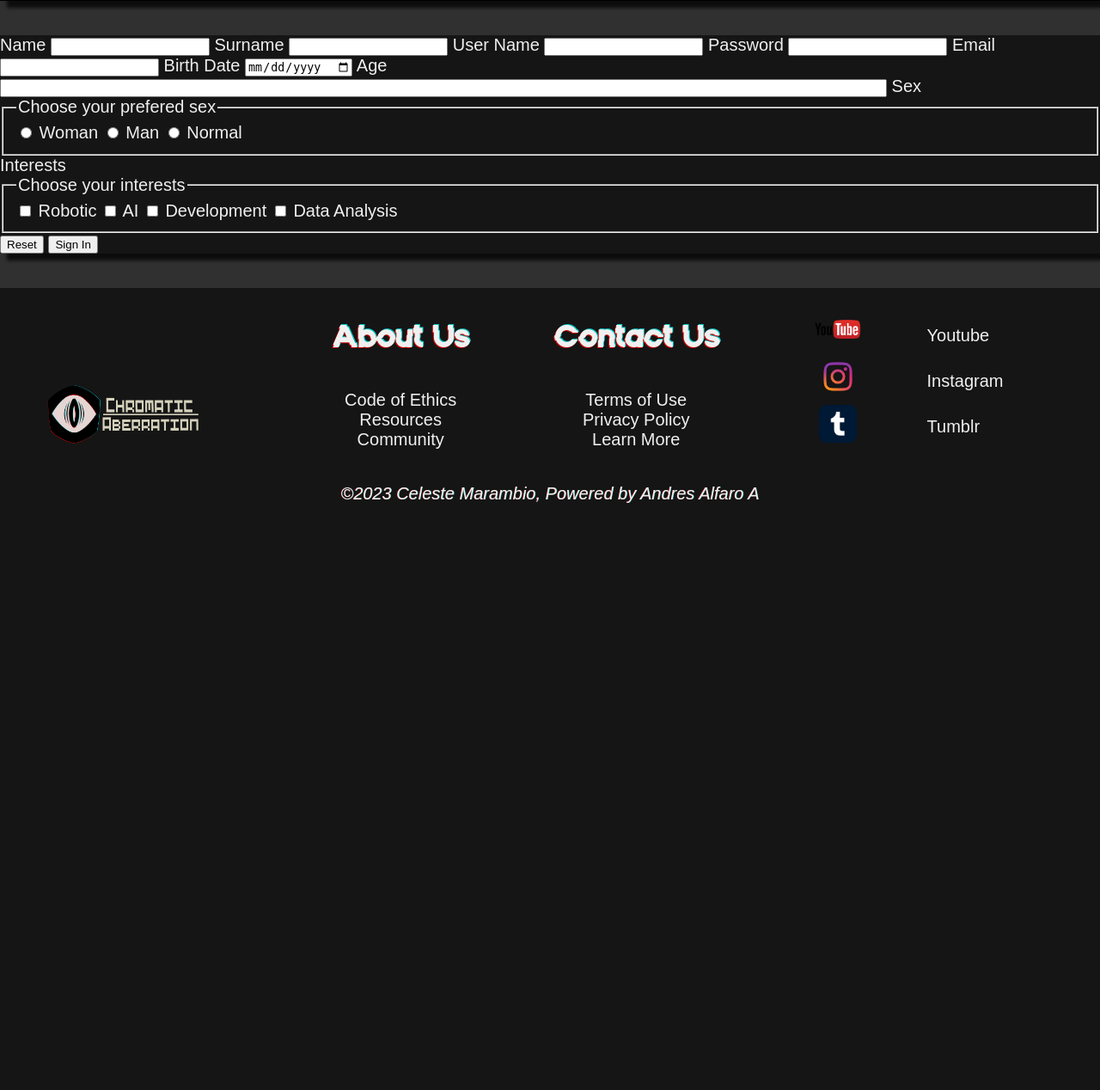
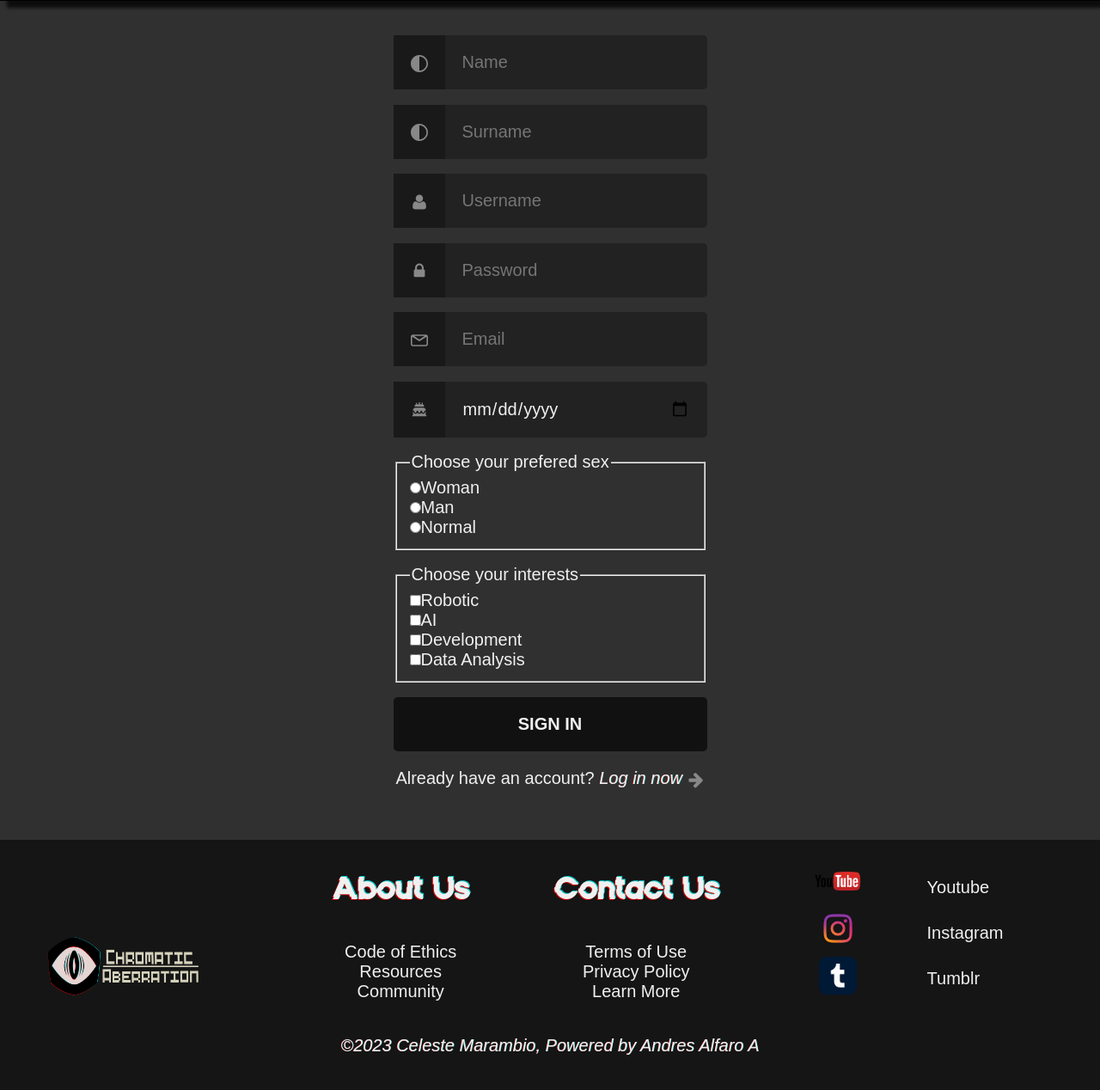
Before and after one commit to MauricioSarmientoM/Chrabe, a PHP site: page /signin.html in a window 1280 px wide. Shown: the part 459-1727 px from the top of the page at 86% size. Before the commit the page ends 1044 px from the top, so only its background shows below. Run offline with PHP 8.4, Linux system fonts and the light colour scheme.

Commit message:
v0.2.4 Almost finishing the sign in

```diff
--- a/css/login.css
+++ b/css/login.css
@@ -3,108 +3,13 @@
     --mainText: #f0f0f0;
     --transBG: rgba(10, 10, 10, 0.7);
     font-size: 20px;
-}
 
-/* config.css */
-
-:root {
     --baseColor: #888;
-}
-
-.grid {
-  inline-size: 90%;
-  margin-inline: auto;
-  max-inline-size: 20rem;
-}
-
-/* helpers/hidden.css */
-
-.hidden {
-  border: 0;
-  clip: rect(0 0 0 0);
-  height: 1px;
-  margin: -1px;
-  overflow: hidden;
-  padding: 0;
-  position: absolute;
-  width: 1px;
-}
-
-/* helpers/icon.css */
-
-:root {
-  --iconFill: var(--baseColor);
-}
-
-.icons {
-  display: none;
-}
-
-.icon {
-  block-size: 1em;
-  display: inline-block;
-  fill: var(--iconFill);
-  inline-size: 1em;
-  vertical-align: middle;
-}
-
-/* layout/base.css */
-
-:root {
     --bodyColor: var(--baseColor);
     --bodyFontWeight: 400;
     --bodyLineHeight: 1.5;
-}
-
-/* modules/anchor.css */
-
-:root {
     --anchorColor: #eee;
-}
-
-/* modules/form.css */
-
-:root {
     --formGap: 0.875rem;
-}
-
-input {
-  background-image: none;
-  border: 0;
-  color: inherit;
-  font: inherit;
-  margin: 0;
-  outline: 0;
-  padding: 0;
-  transition: background-color 0.3s;
-}
-
-input[type="submit"] {
-  cursor: pointer;
-}
-
-.form {
-  display: grid;
-  gap: var(--formGap);
-}
-
-.form input[type="password"],
-.form input[type="text"],
-.form input[type="submit"] {
-  inline-size: 100%;
-}
-
-.form__field {
-  display: flex;
-}
-
-.form__input {
-  flex: 1;
-}
-
-/* modules/login.css */
-
-:root {
     --loginBorderRadus: 0.25rem;
 
     --loginInputBackgroundColor: #222;
@@ -117,36 +22,110 @@ input[type="submit"] {
     --loginSubmitHoverBackgroundColor: #f0f0f0;
     --loginSubmitHoverColor: #222;
 }
-
-.login label,
+.hidden {
+  border: 0;
+  clip: rect(0 0 0 0);
+  height: 1px;
+  margin: -1px;
+  overflow: hidden;
+  padding: 0;
+  position: absolute;
+  width: 1px;
+}
+.icons {
+  display: none;
+}
+.icon {
+  block-size: 1em;
+  display: inline-block;
+  fill: var(--baseColor);
+  inline-size: 1em;
+  vertical-align: middle;
+}
+input {
+  background-image: none;
+  border: 0;
+  color: inherit;
+  font: inherit;
+  margin: 0;
+  outline: 0;
+  padding: 0;
+  transition: background-color 0.3s;
+}
+input[type="submit"],
+input[type="reset"]{
+  cursor: pointer;
+}
+.form {
+  display: grid;
+  gap: var(--formGap);
+}
+.login input[type="email"],
+.login input[type="password"],
 .login input[type="text"],
+.login input[type="number"],
+.login input[type="date"],
+.login input[type="reset"],
+.login input[type="submit"] {
+  inline-size: 100%;
+}
+.form__field {
+  display: flex;
+}
+.form__input {
+  flex: 1;
+}
+.login input[type="email"],
 .login input[type="password"],
+.login input[type="text"],
+.login input[type="number"],
+.login input[type="date"],
+.login input[type="reset"],
 .login input[type="submit"] {
   border-radius: var(--loginBorderRadus);
   padding: 1rem;
 }
 
-.login label {
+.asidelabel {
   background-color: var(--loginLabelBackgroundColor);
-  border-bottom-right-radius: 0;
-  border-top-right-radius: 0;
-  padding-inline: 1.25rem;
+  border-radius: 0.25rem, 0, 0, 5px;
+  padding: 1rem;
 }
 
+.login input[type="email"],
 .login input[type="password"],
-.login input[type="text"] {
+.login input[type="text"],
+.login input[type="number"],
+.login input[type="date"],
+.login input[type="radio"],
+.login input[type="checkbox"] {
   background-color: var(--loginInputBackgroundColor);
   border-bottom-left-radius: 0;
   border-top-left-radius: 0;
 }
 
+.login input[type="email"]:focus,
+.login input[type="email"]:hover,
 .login input[type="password"]:focus,
 .login input[type="password"]:hover,
 .login input[type="text"]:focus,
-.login input[type="text"]:hover {
+.login input[type="text"]:hover,
+.login input[type="number"]:focus,
+.login input[type="number"]:hover,
+.login input[type="date"]:focus,
+.login input[type="date"]:hover,
+.login input[type="radio"]:focus,
+.login input[type="radio"]:hover,
+.login input[type="checkbox"]:focus,
+.login input[type="checkbox"]:hover,
+.login input[type="password"]:focus,
+.login input[type="password"]:hover,
+.login input[type="email"]:focus,
+.login input[type="email"]:hover {
   background-color: var(--loginInputHoverBackgroundColor);
 }
 
+.login input[type="reset"],
 .login input[type="submit"] {
     background-color: var(--loginSubmitBackgroundColor);
     color: var(--loginSubmitColor);
@@ -155,6 +134,8 @@ input[type="submit"] {
     transition: 0.3s ease-in-out;
 }
 
+.login input[type="reset"]:focus,
+.login input[type="reset"]:hover,
 .login input[type="submit"]:focus,
 .login input[type="submit"]:hover {
     color: var(--loginSubmitHoverColor);
--- a/signin.html
+++ b/signin.html
@@ -6,8 +6,35 @@
         <meta name = "description" content = "Chromatic Aberration main page. Get to know the last new about our games and updates, Talk with the comumnity and share moments!"/>
         <link rel = "icon" href = "./src/chromaber.png" type = "image/png" />
         <link rel = "stylesheet" href = "./css/generalstyling.css"/>
-        <!--link rel = "stylesheet" href = "./css/main.css"/-->
+        <link rel = "stylesheet" href = "./css/login.css"/>
         <title>Chromatic Aberration</title>
+        <svg xmlns="http://www.w3.org/2000/svg" class="icons">
+            <symbol id="icon-arrow-right" viewBox="0 0 1792 1792">
+                <path d="M1600 960q0 54-37 91l-651 651q-39 37-91 37-51 0-90-37l-75-75q-38-38-38-91t38-91l293-293H245q-52 0-84.5-37.5T128 1024V896q0-53 32.5-90.5T245 768h704L656 474q-38-36-38-90t38-90l75-75q38-38 90-38 53 0 91 38l651 651q37 35 37 90z" />
+            </symbol>
+            <symbol id="icon-lock" viewBox="0 0 1792 1792">
+                <path d="M640 768h512V576q0-106-75-181t-181-75-181 75-75 181v192zm832 96v576q0 40-28 68t-68 28H416q-40 0-68-28t-28-68V864q0-40 28-68t68-28h32V576q0-184 132-316t316-132 316 132 132 316v192h32q40 0 68 28t28 68z" />
+            </symbol>
+            <symbol id="icon-user" viewBox="0 0 1792 1792">
+                <path d="M1600 1405q0 120-73 189.5t-194 69.5H459q-121 0-194-69.5T192 1405q0-53 3.5-103.5t14-109T236 1084t43-97.5 62-81 85.5-53.5T538 832q9 0 42 21.5t74.5 48 108 48T896 971t133.5-21.5 108-48 74.5-48 42-21.5q61 0 111.5 20t85.5 53.5 62 81 43 97.5 26.5 108.5 14 109 3.5 103.5zm-320-893q0 159-112.5 271.5T896 896 624.5 783.5 512 512t112.5-271.5T896 128t271.5 112.5T1280 512z" />
+            </symbol>
+            <symbol id = "icon-cake" viewBox="0 0 24 24">
+                <path d="M20.8894 13V14H20.0194C19.2794 14 18.6794 14.6 18.6794 15.35V15.65C18.6794 16.4 18.0794 17 17.3294 17C16.5894 17 15.9894 16.4 15.9894 15.65V15.35C15.9894 14.6 15.3794 14 14.6394 14C13.8994 14 13.2994 14.6 13.2994 15.35V15.65C13.2994 16.4 12.6894 17 11.9494 17C11.2094 17 10.5994 16.4 10.5994 15.65V15.35C10.5994 14.6 9.99938 14 9.25938 14C8.51938 14 7.90938 14.6 7.90938 15.35V15.65C7.90938 16.4 7.30938 17 6.56938 17C5.81938 17 5.21937 16.4 5.21937 15.65V15.33C5.21937 14.59 4.62938 13.99 3.89938 13.98H3.10938V13C3.10938 11.62 4.14938 10.45 5.55938 10.11C5.83938 10.04 6.12938 10 6.43938 10H17.5594C17.8694 10 18.1594 10.04 18.4394 10.11C19.8494 10.45 20.8894 11.62 20.8894 13Z"/>
+                <path d="M18.4405 7.17V8.58C18.1505 8.52 17.8605 8.5 17.5605 8.5H6.44055C6.14055 8.5 5.85055 8.53 5.56055 8.59V7.17C5.56055 5.97 6.64055 5 7.98055 5H16.0205C17.3605 5 18.4405 5.97 18.4405 7.17Z"/>
+                <path d="M8.75 3.54844V5.00844H7.98C7.72 5.00844 7.48 5.03844 7.25 5.09844V3.54844C7.25 3.19844 7.59 2.89844 8 2.89844C8.41 2.89844 8.75 3.19844 8.75 3.54844Z"/>
+                <path d="M16.75 3.32812V5.09812C16.52 5.02813 16.28 4.99813 16.02 4.99813H15.25V3.32812C15.25 2.91813 15.59 2.57812 16 2.57812C16.41 2.57812 16.75 2.91813 16.75 3.32812Z"/>
+                <path d="M12.75 2.82V5H11.25V2.82C11.25 2.37 11.59 2 12 2C12.41 2 12.75 2.37 12.75 2.82Z"/>
+                <path d="M22 21.2505C22 21.6605 21.66 22.0005 21.25 22.0005H2.75C2.34 22.0005 2 21.6605 2 21.2505C2 20.8405 2.34 20.5005 2.75 20.5005H3.11V15.4805H3.72V15.5505C3.72 16.8905 4.6 18.1305 5.91 18.4205C6.93 18.6605 7.9 18.3305 8.56 17.6805C8.94 17.3005 9.56 17.2905 9.94 17.6705C10.46 18.1805 11.17 18.5005 11.95 18.5005C12.73 18.5005 13.44 18.1905 13.96 17.6705C14.34 17.3005 14.95 17.3005 15.34 17.6805C15.99 18.3305 16.96 18.6605 17.99 18.4205C19.3 18.1305 20.18 16.8905 20.18 15.5505V15.5005H20.89V20.5005H21.25C21.66 20.5005 22 20.8405 22 21.2505Z"/>
+            </symbol>
+            <symbol id = "icon-letter" viewBox="0 0 75.294 75.294">
+                <g>
+                    <path d="M66.097,12.089h-56.9C4.126,12.089,0,16.215,0,21.286v32.722c0,5.071,4.126,9.197,9.197,9.197h56.9 c5.071,0,9.197-4.126,9.197-9.197V21.287C75.295,16.215,71.169,12.089,66.097,12.089z M61.603,18.089L37.647,33.523L13.691,18.089 H61.603z M66.097,57.206h-56.9C7.434,57.206,6,55.771,6,54.009V21.457l29.796,19.16c0.04,0.025,0.083,0.042,0.124,0.065 c0.043,0.024,0.087,0.047,0.131,0.069c0.231,0.119,0.469,0.215,0.712,0.278c0.025,0.007,0.05,0.01,0.075,0.016 c0.267,0.063,0.537,0.102,0.807,0.102c0.001,0,0.002,0,0.002,0c0.002,0,0.003,0,0.004,0c0.27,0,0.54-0.038,0.807-0.102 c0.025-0.006,0.05-0.009,0.075-0.016c0.243-0.063,0.48-0.159,0.712-0.278c0.044-0.022,0.088-0.045,0.131-0.069 c0.041-0.023,0.084-0.04,0.124-0.065l29.796-19.16v32.551C69.295,55.771,67.86,57.206,66.097,57.206z"/>
+                </g>
+            </symbol>
+            <symbol id = "icon-half" viewBox="0 0 285.919 285.919">
+                <path d="M142.959,0C64.131,0,0,64.132,0,142.96c0,78.828,64.131,142.959,142.959,142.959c78.828,0,142.96-64.131,142.96-142.959 C285.919,64.132,221.787,0,142.959,0z M142.959,260.919V142.96V25c65.043,0,117.96,52.917,117.96,117.96 C260.919,208.003,208.002,260.919,142.959,260.919z"/>
+            </symbol>
+        </svg>
 	</head>
 	<body>
         <nav class = "boxShadow">
@@ -20,47 +47,69 @@
                 <h1>Chromatic Aberration</h1>
                 <i>Compromise in making quality games</i>
             </div>
-            <div class = "content transBG boxShadow">
-                <form action = "" method = "post">
-                    <label for = "nameinput">Name</label>
-                    <input id = "nameinput" type = "text" name = "name"/>
-                    <label for = "surnameinput">Surname</label>
-                    <input id = "surnameinput" type = "text" name = "surname"/>
-                    <label for = "userinput">User Name</label>
-                    <input id = "userinput" type = "text" name = "username"/>
-                    <label for = "passwordinput">Password</label>
-                    <input id = "passwordinput" type = "password" name = "password"/>
-                    <label for = "emailinput">Email</label>
-                    <input id = "emailinput" type = "email" name = "email"/>
-                    <label for = "dateinput">Birth Date</label>
+            <div class = "content">
+                <form class = "flexcolumn form login" action = "" method = "post">
+                    <div class="form__field">
+                        <label class = "asidelabel" for = "nameinput"><svg class="icon"><use xlink:href="#icon-half"></use></svg><span class="hidden">Name</span></label>
+                        <input id = "nameinput" type = "text" name = "name" placeholder = "Name"/>
+                    </div>
+                    <div class="form__field">
+                        <label class = "asidelabel" for = "surnameinput"><svg class="icon"><use xlink:href="#icon-half"></use></svg><span class="hidden">Surname</span></label>
+                        <input id = "surnameinput" type = "text" name = "surname" placeholder = "Surname"/>
+                    </div>
+                    <div class="form__field">
+                        <label class = "asidelabel" for = "userinput"><svg class="icon"><use xlink:href="#icon-user"></use></svg><span class="hidden">Username</span></label>
+                        <input id = "userinput" type = "text" name = "username" placeholder = "Username"/>
+                    </div>
+                    <div class="form__field">
+                        <label class = "asidelabel" for = "passwordinput"><svg class="icon"><use xlink:href="#icon-lock"></use></svg><span class="hidden">Password</span></label>
+                        <input id = "passwordinput" type = "password" name = "password" placeholder = "Password"/>
+                    </div>
+                    <div class="form__field">
+                        <label class = "asidelabel" for = "emailinput"><svg class="icon"><use xlink:href="#icon-letter"></use></svg><span class="hidden">Email</span></label>
+                        <input id = "emailinput" type = "email" name = "email" placeholder = "Email"/>
+                    </div>
+                    <div class="form__field">
+                        <label class = "asidelabel" for = "dateinput"><svg class="icon"><use xlink:href="#icon-cake"></use></svg><span class="hidden">Birthdate</span></label>
                         <input id = "dateinput" type = "date" name = "birthday"/>
-                    <label for = "ageinput">Age</label>
-                    <input id = "ageinput" type = "number" name = "age" style = "width: 80%;"/>
-                    <label>Sex</label>
+                    </div>
                     <fieldset>
                         <legend>Choose your prefered sex</legend>
+                        <div class="form__field">
                             <input type = "radio" id = "womancheck" name = "sex">
                             <label for = "womancheck">Woman</label>
+                        </div>
+                        <div class="form__field">
                             <input type = "radio" id = "mancheck" name = "sex">
                             <label for = "mancheck">Man</label>
+                        </div>
+                        <div class="form__field">
                             <input type = "radio" id = "normalcheck" name = "sex">
                             <label for = "normalcheck">Normal</label>
+                        </div>
                     </fieldset>
-                    <label>Interests</label>
                     <fieldset>
                         <legend>Choose your interests</legend>
+                        <div class="form__field">
                             <input type = "checkbox" id = "roboticcheck" name = "interests">
                             <label for = "roboticcheck">Robotic</label>
+                        </div>
+                        <div class="form__field">
                             <input type = "checkbox" id = "aicheck" name = "interests">
                             <label for = "aicheck">AI</label>
+                        </div>
+                        <div class="form__field">
                             <input type = "checkbox" id = "developmentcheck" name = "interests">
                             <label for = "developmentcheck">Development</label>
+                        </div>
+                        <div class="form__field">
                             <input type = "checkbox" id = "dataanalysischeck" name = "interests">
                             <label for = "dataanalysischeck">Data Analysis</label>
+                        </div>
                     </fieldset>
-                    <input type = "reset" value = "Reset"/>
                     <input type = "submit" value = "Sign In"/>
                 </form>
+                <p class="text--center">Already have an account? <a href="signin.html"><i>Log in now</i></a> <svg class="icon"><use xlink:href="#icon-arrow-right"></use></svg></p>
             </div>
         </main>
         <footer>
```
Also changed, not shown: login.html (+3 -7 lines). Lines whose indentation alone changed are shown as unchanged.
